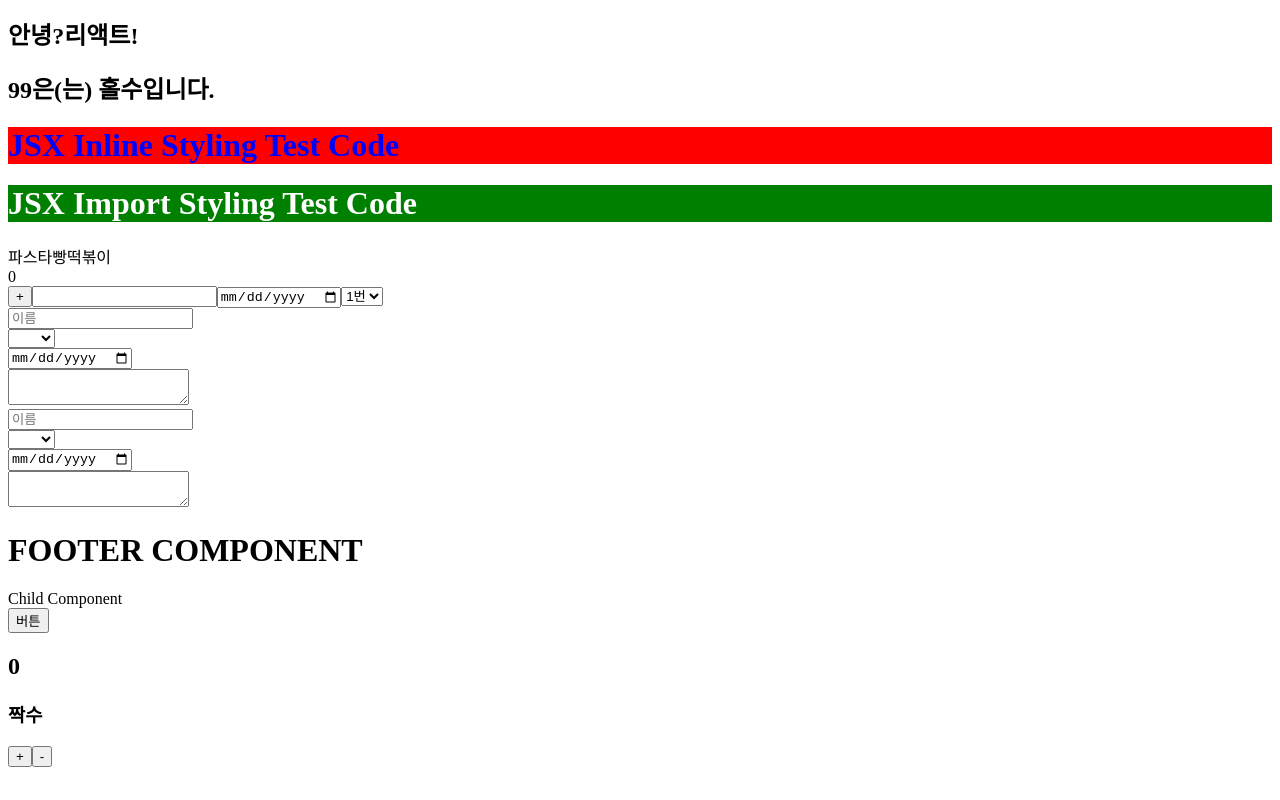
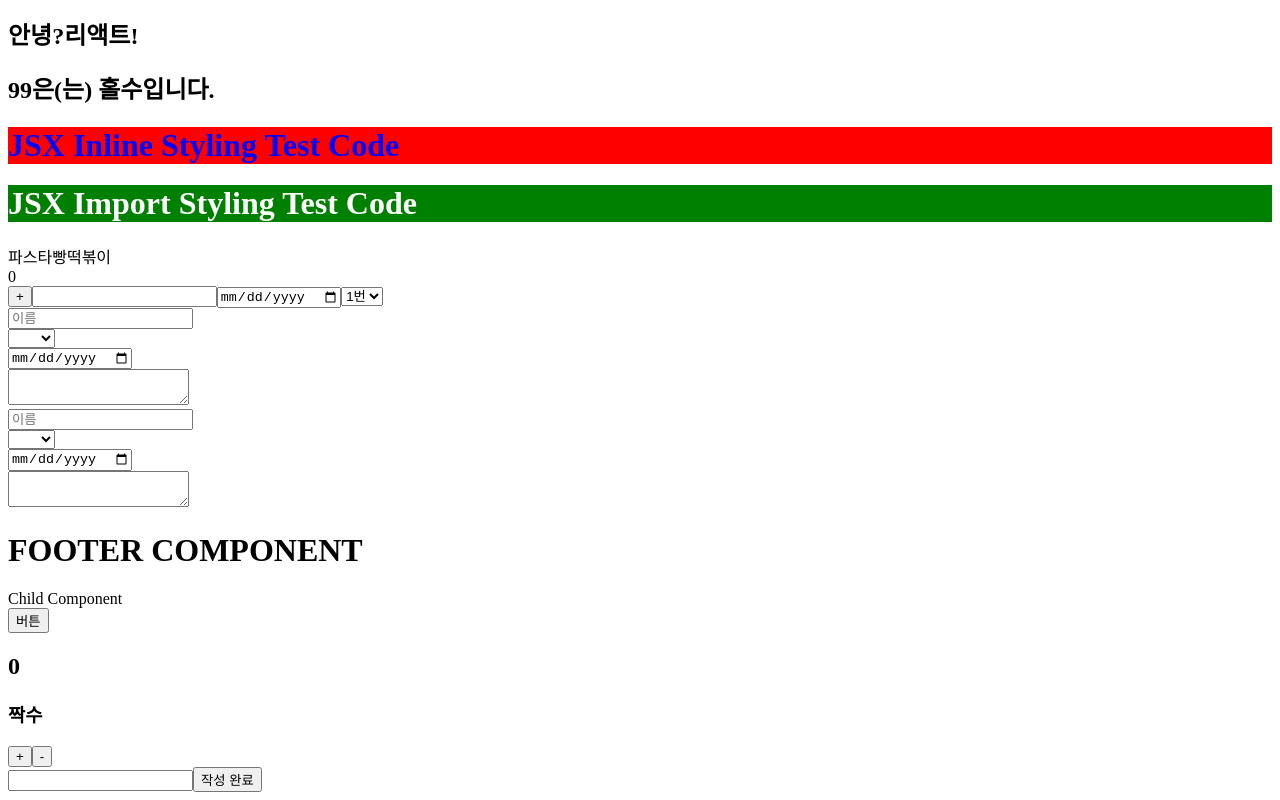
Before and after one commit to SON7AE/React_Basic, a React (Vite) app: page / in a window 1280 px wide. Shown: the part 366-1166 px from the top of the page. Before the commit the page ends 1141 px from the top, so only its background shows below. Built offline with nearby package versions, Linux system fonts and the light colour scheme.

Commit message:
React Basic - Ref

```diff
--- a/src/App.jsx
+++ b/src/App.jsx
@@ -81,6 +81,7 @@ import BODY from './components/Body'
 import STATE from './components/State'
 import FOOTER from './components/Footer'
 import PROPS_STATE from './components/Props'
+import REF from './components/Ref'
 
 function ChildComp() {
     return <div>Child Component</div>
@@ -112,6 +113,7 @@ function App() {
                 <ChildComp />
             </FOOTER>
             <PROPS_STATE />
+            <REF />
         </div>
     )
 }
--- /dev/null
+++ b/src/components/Ref.jsx
@@ -0,0 +1,40 @@
+// Ref
+// 리액트의 Ref를 이용하면 돔(DOM) 요소들을 직접 조작할 수 있다.
+// Ref는 Reference의 줄임말로 참조라는 뜻이다.
+
+// useRef 사용하기
+// 리액트에서는 useRef라는 리액트 함수를 이용해 Ref 객체를 생성한다.
+
+import React from 'react'
+import { useState, useRef } from 'react'
+
+function Ref() {
+    const [text, setText] = useState('')
+    const textRef = useRef()
+
+    const handleOnChange = (event) => {
+        setText(event.target.value)
+    }
+    const handleOnClick = () => {
+        // alert(text)
+        // // useRef로 입력 폼 초기화 하기
+        // textRef.current.value = ''
+
+        if (text.length < 5) {
+            textRef.current.focus()
+        } else {
+            alert(text)
+            // useRef로 입력 폼 초기화 하기
+            setText('')
+        }
+    }
+
+    return (
+        <div>
+            <input ref={textRef} type="text" value={text} onChange={handleOnChange} />
+            <button onClick={handleOnClick}>작성 완료</button>
+        </div>
+    )
+}
+
+export default Ref
```
